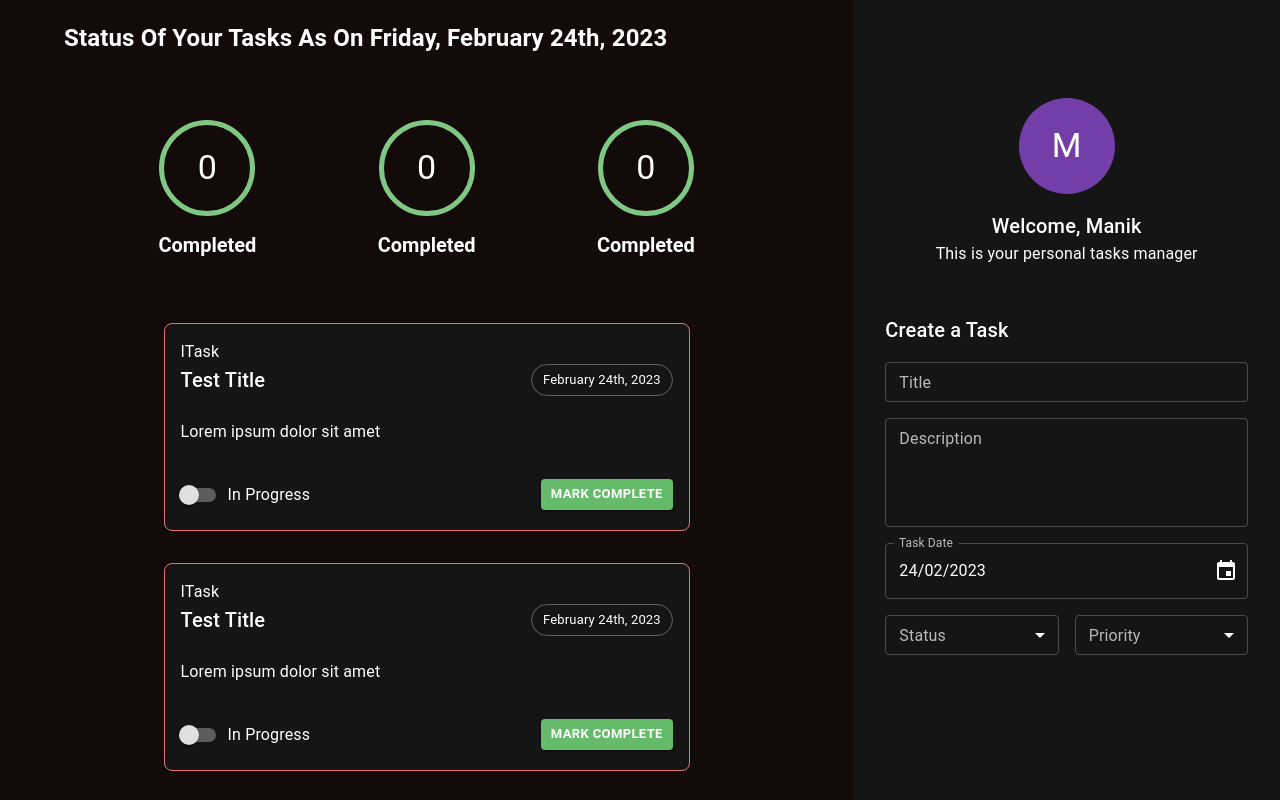
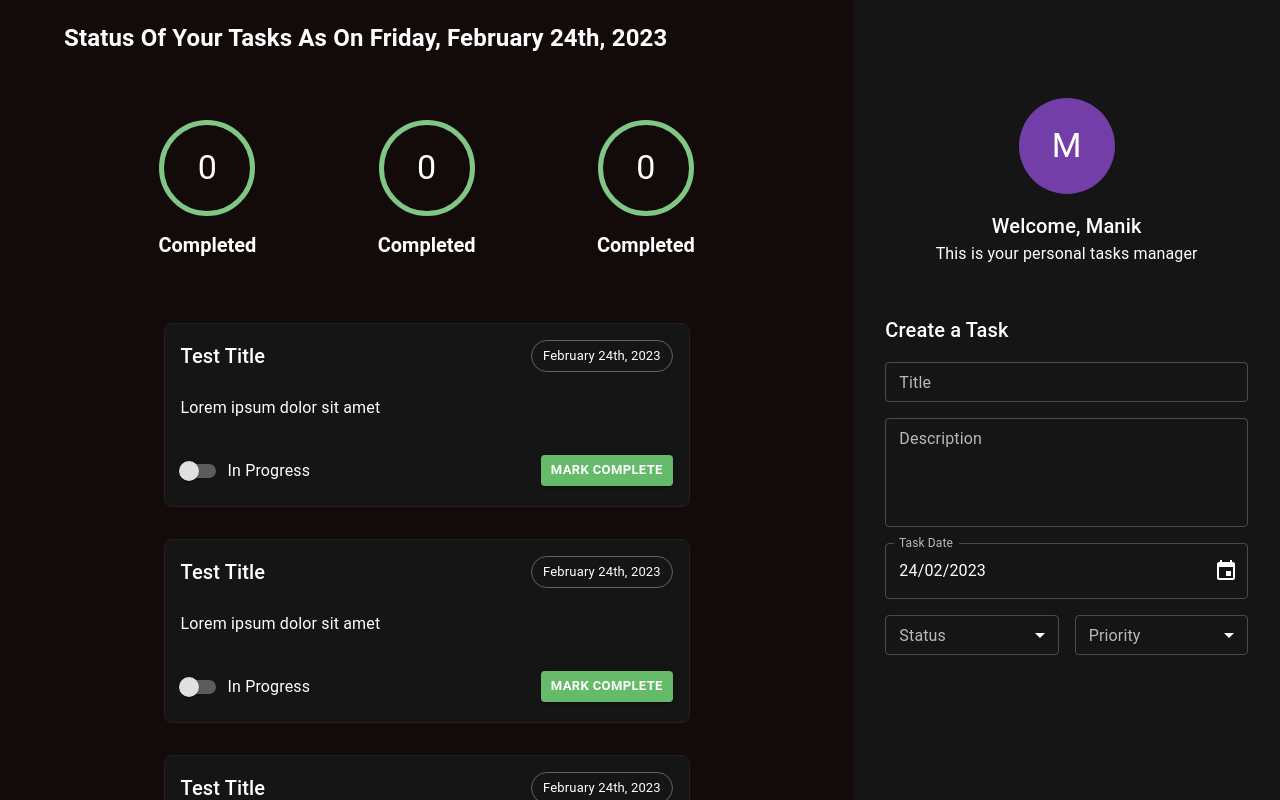
Before and after one commit to AlexMamani85/todo_react, a React (Create React App) app: page / in a window 1280 px wide. Shown: the top 800 px of the page. Built offline with nearby package versions, Linux system fonts and the light colour scheme.

Commit message:
CHORE: Dynamic Color to Border in Task Component - Concluding Frontend Development

```diff
--- /dev/null
+++ b/src/components/task/helpers/renderPriorityBorderColor.ts
@@ -0,0 +1,17 @@
+import { Priority } from "../../createTaskForm/enums/Priority";
+
+export const renderPriorityBorderColor = (
+  priority: string,
+):string => {
+
+  switch (priority) {
+    case Priority.normal:
+        return 'grey.900';
+    case Priority.low:
+        return 'info.light';
+    case Priority.high:
+        return 'error.light';
+    default:
+        return 'grey.900'
+  }
+};
--- a/src/components/task/task.tsx
+++ b/src/components/task/task.tsx
@@ -7,6 +7,8 @@
 import { ITask } from './interfaces/ITask';
 import { Status } from '../createTaskForm/enums/Status';
 import { Priority } from '../createTaskForm/enums/Priority';
+import PropTypes from 'prop-types';
+import { renderPriorityBorderColor } from './helpers/renderPriorityBorderColor';
 
 export const Task: FC<ITask> = ( props ): ReactElement => {
   // Destructuring props
@@ -32,9 +34,9 @@
           backgroundColor: 'background.paper',
           borderRadius: '8px',
           border: '1px solid',
-          borderColor: 'error.light',
+          borderColor: renderPriorityBorderColor(priority),
         }}
-      >ITask
+      >
         <TaskHeader title={title} date={date} />
         <TaskDescription description={description} />
         <TaskFooter
@@ -45,3 +47,13 @@
   );
 
 };
+
+Task.propTypes = {
+  title: PropTypes.string,
+  date: PropTypes.instanceOf(Date),
+  description: PropTypes.string,
+  onStatusChange: PropTypes.func,
+  onClick: PropTypes.func,
+  priority: PropTypes.string,
+  status: PropTypes.string,
+}
```
Also changed, not shown: 1 other file (tests, documents, lock files or other folders).
